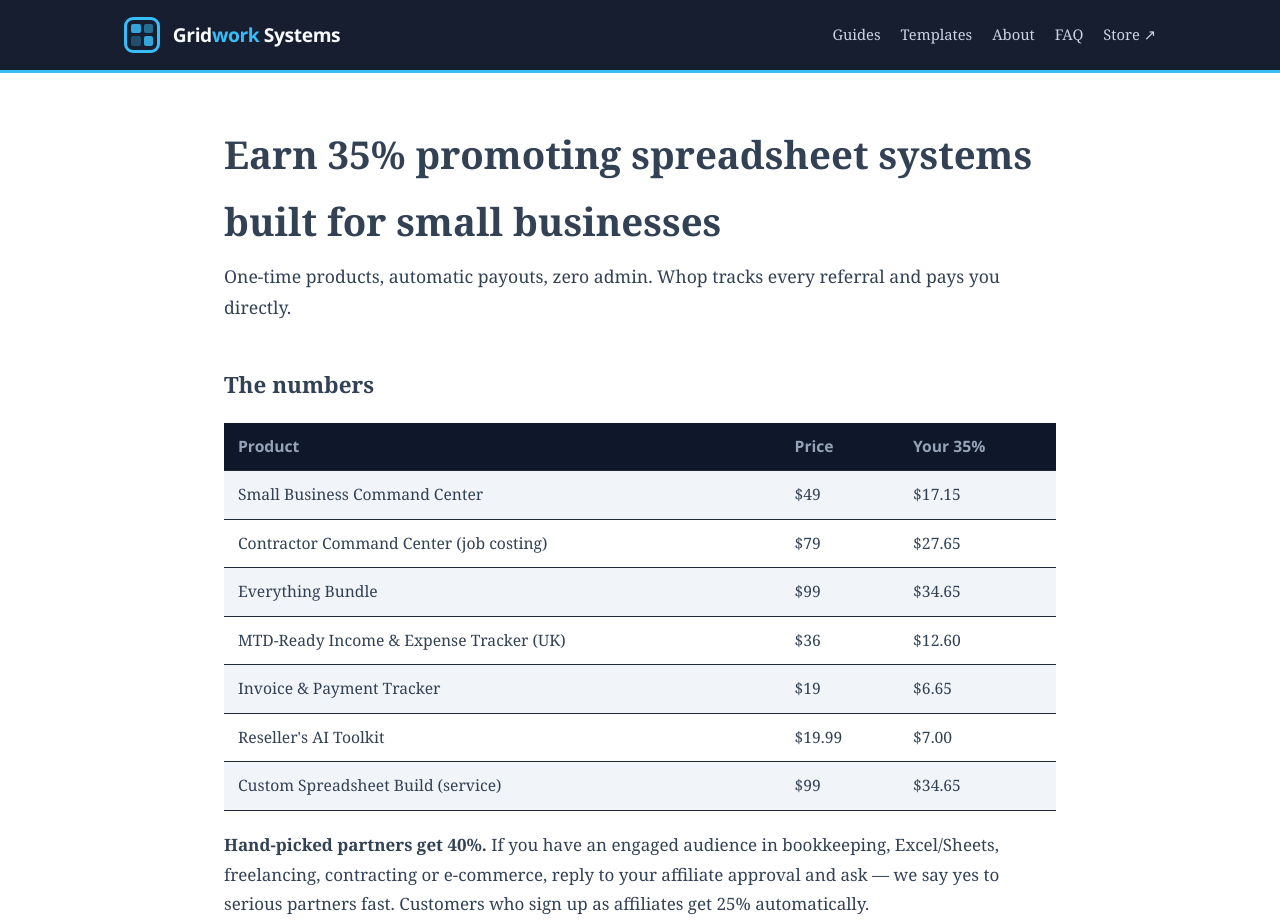
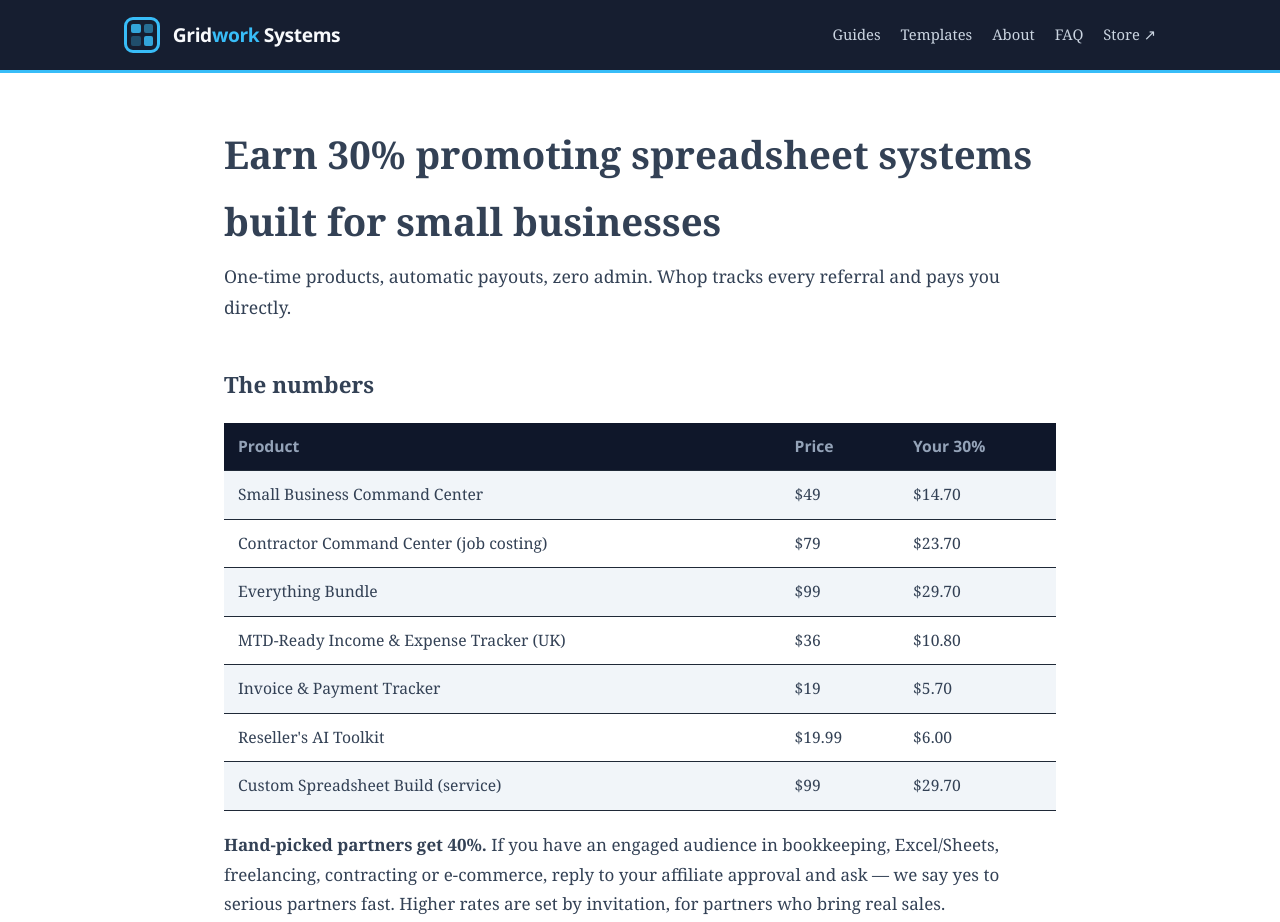
Before and after one commit to Anon-E-Mus/gridwork-systems, a plain HTML site: page affiliates.html in a window 1280 px wide. Shown: the top 922 px of the page. Drawn offline with Linux system fonts and the light colour scheme.

Commit message:
Affiliates page: 30 percent, the rate the store's programme actually pays (it said 35); removed the 25 percent, holding-period and fast-approval claims that the store does not show

```diff
--- a/affiliates.html
+++ b/affiliates.html
@@ -27,21 +27,21 @@
 <nav><a href="index.html#articles">Guides</a><a href="index.html#templates">Templates</a><a href="about.html">About</a><a href="faq.html">FAQ</a><a href="https://whop.com/gridwork-systems/">Store ↗</a></nav>
 </div></header>
 <div class="akwrap">
-<h1>Earn 35% promoting spreadsheet systems built for small businesses</h1>
+<h1>Earn 30% promoting spreadsheet systems built for small businesses</h1>
 <p class="tag" style="font-size:1.1rem">One-time products, automatic payouts, zero admin. Whop tracks every referral and pays you directly.</p>
 
 <h2>The numbers</h2>
 <table class="comtable">
-<tr><th>Product</th><th>Price</th><th>Your 35%</th></tr>
-<tr><td>Small Business Command Center</td><td>$49</td><td>$17.15</td></tr>
-<tr><td>Contractor Command Center (job costing)</td><td>$79</td><td>$27.65</td></tr>
-<tr><td>Everything Bundle</td><td>$99</td><td>$34.65</td></tr>
-<tr><td>MTD-Ready Income &amp; Expense Tracker (UK)</td><td>$36</td><td>$12.60</td></tr>
-<tr><td>Invoice &amp; Payment Tracker</td><td>$19</td><td>$6.65</td></tr>
-<tr><td>Reseller's AI Toolkit</td><td>$19.99</td><td>$7.00</td></tr>
-<tr><td>Custom Spreadsheet Build (service)</td><td>$99</td><td>$34.65</td></tr>
+<tr><th>Product</th><th>Price</th><th>Your 30%</th></tr>
+<tr><td>Small Business Command Center</td><td>$49</td><td>$14.70</td></tr>
+<tr><td>Contractor Command Center (job costing)</td><td>$79</td><td>$23.70</td></tr>
+<tr><td>Everything Bundle</td><td>$99</td><td>$29.70</td></tr>
+<tr><td>MTD-Ready Income &amp; Expense Tracker (UK)</td><td>$36</td><td>$10.80</td></tr>
+<tr><td>Invoice &amp; Payment Tracker</td><td>$19</td><td>$5.70</td></tr>
+<tr><td>Reseller's AI Toolkit</td><td>$19.99</td><td>$6.00</td></tr>
+<tr><td>Custom Spreadsheet Build (service)</td><td>$99</td><td>$29.70</td></tr>
 </table>
-<p><b>Hand-picked partners get 40%.</b> If you have an engaged audience in bookkeeping, Excel/Sheets, freelancing, contracting or e-commerce, reply to your affiliate approval and ask — we say yes to serious partners fast. Customers who sign up as affiliates get 25% automatically.</p>
+<p><b>Hand-picked partners get 40%.</b> If you have an engaged audience in bookkeeping, Excel/Sheets, freelancing, contracting or e-commerce, reply to your affiliate approval and ask — we say yes to serious partners fast. Higher rates are set by invitation, for partners who bring real sales.</p>
 
 <h2>Why it converts</h2>
 <ul>
@@ -57,10 +57,10 @@
 <div class="copyblock">For contractors: finding out a job lost money at tax time is the norm this replaces. This $79 Excel system shows estimated vs actual per job, per bucket, the week it drifts: https://gridworksystems.site</div>
 
 <h2>How to join</h2>
-<p>Everything runs on Whop's affiliate system — it tracks referrals and pays out automatically (30-day holding period after each referred sale).</p>
+<p>Everything runs on Whop's affiliate system — it tracks referrals and pays out automatically.</p>
 <ol>
 <li>Have (or create) a free Whop account.</li>
-<li>Visit our store and click <b>Become an affiliate</b> (or find Gridwork Systems in Whop's affiliate marketplace) — approval is fast.</li>
+<li>Visit our store and click <b>Become an affiliate</b>.</li>
 <li>Grab your link, use the copy above, or request custom creatives: covers, screenshots, and short demo clips are available on request.</li>
 </ol>
 <p class="cta-row"><a class="btn sans" href="https://whop.com/gridwork-systems/">Join via the store ↗</a></p>
```
